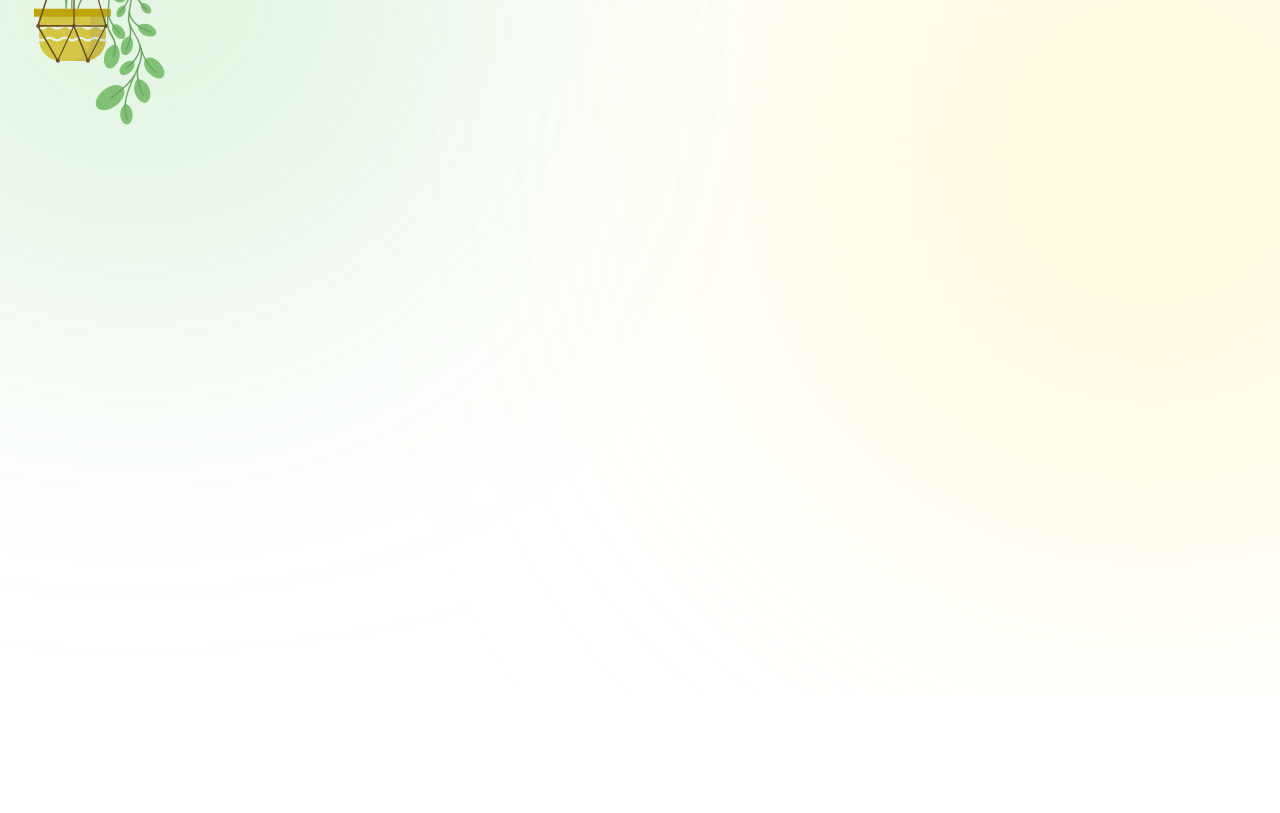
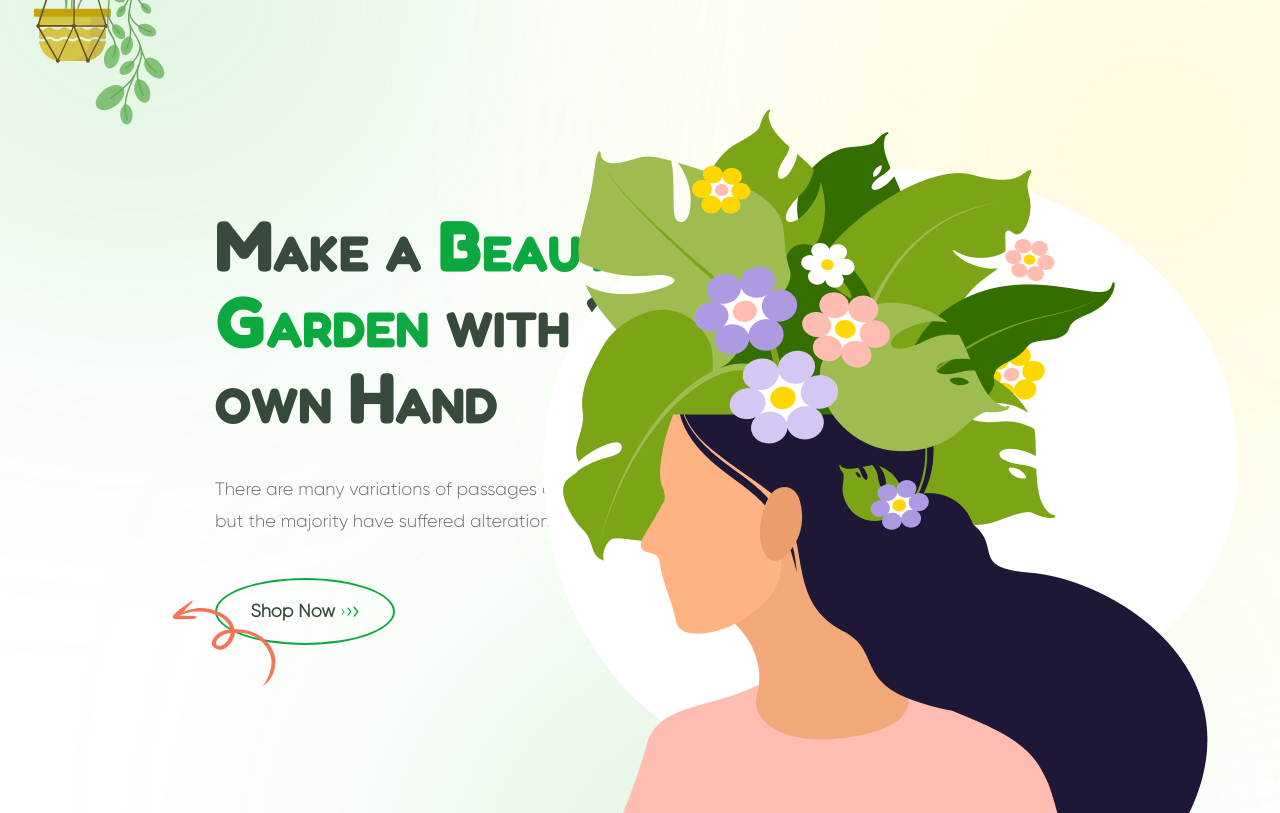
Before and after one commit to nvrmuxtorov/2.3-homework, a plain HTML site: page index.html in a window 1280 px wide. Shown: the part 105-918 px from the top of the page. Before the commit the page ends 800 px from the top, so only its background shows below. Drawn offline with Linux system fonts and the light colour scheme.

Commit message:
section main finished

```diff
--- a/index.html
+++ b/index.html
@@ -33,5 +33,31 @@
         </div>
     </header>
     <!-- header section ended  -->
+    <!-- main section started -->
+    <section class="main" >
+<div class="allpadgewidth" >
+    <div class="container_left">
+        <h1>Make a <span>Beautiful
+            Garden </span> with
+            Your own Hand</h1>
+            <p>There are many variations of passages of Lorem Ipsum available, but the majority have suffered alteration in some form,</p>
+            <div  class="buy_btn"><span>Shop Now</span> <img src="./images/chevron_right.svg" alt=""> </div>
+            <div class="curve" ><img src="./images/curve.svg" alt="curve_image"></div>
+    </div>
+    <div class="container_right">
+        <img src="./images/Group 33527.png" alt="">
+    </div>
+    <div class="circle" ></div>
+</div>
+    </section>
+    <!-- main section ended -->
+ <!-- overall section  started-->
+ <section class="overall" >
+<div class="allpadgewidth" >
+
+</div>
+ </section>
+ <!-- overall section  ended -->
+
 </body>
 </html>
--- a/styles/main.css
+++ b/styles/main.css
@@ -18,6 +18,17 @@ a{
 li{
     list-style: none;
 }
+section{
+    width: 100%;
+    display: flex;
+    justify-content: center;
+}
+.allpadgewidth{
+    width: 1600px;
+    padding: 0 0 0 215px;
+
+}
+/* header section started */
 header{
     width: 100%;
     display: flex;
@@ -131,3 +142,90 @@ font-family: Gilroy-light;
 font-size: 18px;
 font-weight: 500;
 }
+/* header section ended */
+/* main section started */
+.main .allpadgewidth{
+    position: relative;
+    margin-top: 169px;
+    display: flex;
+    gap:29.85px;
+    height: 704px;
+    overflow: hidden;
+}
+.main .allpadgewidth .container_left{
+ margin-top: 98px;
+    width: 616.555px;
+}
+.main .allpadgewidth .container_left .curve{
+    position: absolute;
+    z-index: 1;
+    top: 490px;
+    right: 1000px;
+}
+.main .allpadgewidth .container_left h1{
+    color: #374A3D;
+font-family: Fredoka;
+font-size: 72px;
+font-style: normal;
+font-weight: 700;
+line-height: 76px; /* 105.556% */
+font-variant: small-caps;
+}
+.main .allpadgewidth .container_left p{
+    color: #707070;
+font-family: Gilroy-light;
+font-size: 18px;
+font-weight: 500;
+line-height: 32px; /* 177.778% */
+/* font-variant: small-caps; */
+margin: 38.77px 70.02px 40.6px 0;
+}
+.main .allpadgewidth .container_left .buy_btn{
+    width: 179.785px;
+height: 67.112px;
+border: #0CA941 2px solid;
+border-radius: 100%;
+display: flex;
+justify-content: center;
+align-items: center;
+gap: 6.27px;
+transition: all .4s linear;
+}
+.main .allpadgewidth .container_left .buy_btn:hover{
+    background-color: #0CA941;
+}
+.main .allpadgewidth .container_left .buy_btn:hover span{
+    color: #FFF;
+}
+.main .allpadgewidth .container_left .buy_btn span{
+    color: #374A3D;
+text-align: center;
+font-family: Gilroy-light;
+font-size: 18px;
+font-weight: 600;
+line-height: 18px; /* 100% */
+}
+.main .allpadgewidth .container_right{
+    position: absolute;
+    z-index: 1;
+    right: 40px;
+}
+.main .allpadgewidth .container_left h1 span{
+    color: #0CA941;
+}
+.main .allpadgewidth .circle{
+    width: 514.186px;
+height: 514.186px;
+flex-shrink: 0;
+border-radius: 514.186px;
+background: rgba(83, 195, 81, 0.33);
+filter: blur(184px);
+position: absolute;
+z-index: 0;
+top: 547px;
+right: 273px;
+}
+/* main section ended */
+/* overall section  started */
+
+/* overall section  ended */
```
Also changed, not shown: images/Group 33527.png (added), images/beatiful_girl.svg (added), images/chevron_right.svg (added), images/curve.svg (added), images/girl.svg (added).
